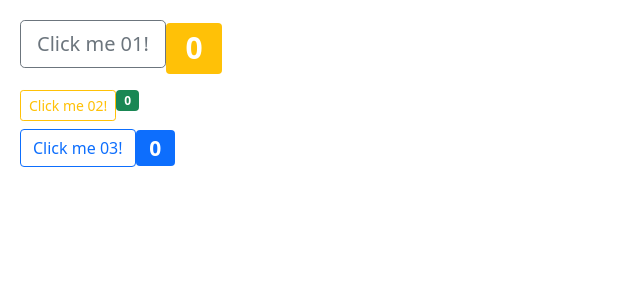
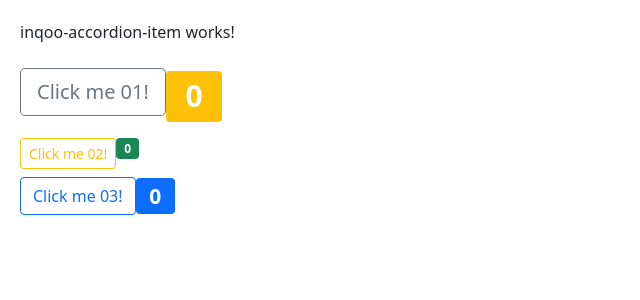
Before and after one commit to tomek1703/inqoo_angular_basics, an Angular app in the folder inqoo_angular/: page / in a window 1280 px wide. Shown: the top 300 px of the page, without its empty margins (0-640 px from the left). Built offline with nearby package versions, Linux system fonts and the light colour scheme.

Commit message:
init inqoo-accordion-item.component

```diff
--- a/inqoo_angular/src/app/app.component.html
+++ b/inqoo_angular/src/app/app.component.html
@@ -1,4 +1,8 @@
 <div class="inqoo-container">
+
+  <div class="inqoo-container--row">
+    <app-inqoo-accordion-item></app-inqoo-accordion-item>
+  </div>
 
   <div class="inqoo-container--row">
     <app-inqoo-button [size]="'large'" [color]="'secondary'" (onClick)="onLargeSecButtonCounter()">
--- /dev/null
+++ b/inqoo_angular/src/app/shared/components/inqoo-accordion-item/inqoo-accordion-item.component.html
@@ -0,0 +1 @@
+<p>inqoo-accordion-item works!</p>
--- /dev/null
+++ b/inqoo_angular/src/app/shared/components/inqoo-accordion-item/inqoo-accordion-item.component.ts
@@ -0,0 +1,15 @@
+import { Component, OnInit } from '@angular/core';
+
+@Component({
+  selector: 'app-inqoo-accordion-item',
+  templateUrl: './inqoo-accordion-item.component.html',
+  styleUrls: ['./inqoo-accordion-item.component.scss']
+})
+export class InqooAccordionItemComponent implements OnInit {
+
+  constructor() { }
+
+  ngOnInit(): void {
+  }
+
+}
--- a/inqoo_angular/src/app/shared/shared.module.ts
+++ b/inqoo_angular/src/app/shared/shared.module.ts
@@ -2,6 +2,7 @@ import { NgModule } from '@angular/core';
 import { CommonModule } from '@angular/common';
 import { InqooButtonComponent } from './components/inqoo-button/inqoo-button.component';
 import { InqooBadgeComponent } from './components/inqoo-badge/inqoo-badge.component';
+import { InqooAccordionItemComponent } from './components/inqoo-accordion-item/inqoo-accordion-item.component';
 
 
 
@@ -9,13 +10,15 @@ import { InqooBadgeComponent } from './components/inqoo-badge/inqoo-badge.compon
   declarations: [
     InqooButtonComponent,
     InqooBadgeComponent,
+    InqooAccordionItemComponent,
   ],
   imports: [
     CommonModule
   ],
   exports: [
     InqooButtonComponent,
-    InqooBadgeComponent
+    InqooBadgeComponent,
+    InqooAccordionItemComponent
   ]
 })
 export class SharedModule { }
```
Also changed, not shown: inqoo_angular/src/app/shared/components/inqoo-accordion-item/inqoo-accordion-item.component.scss (added).
